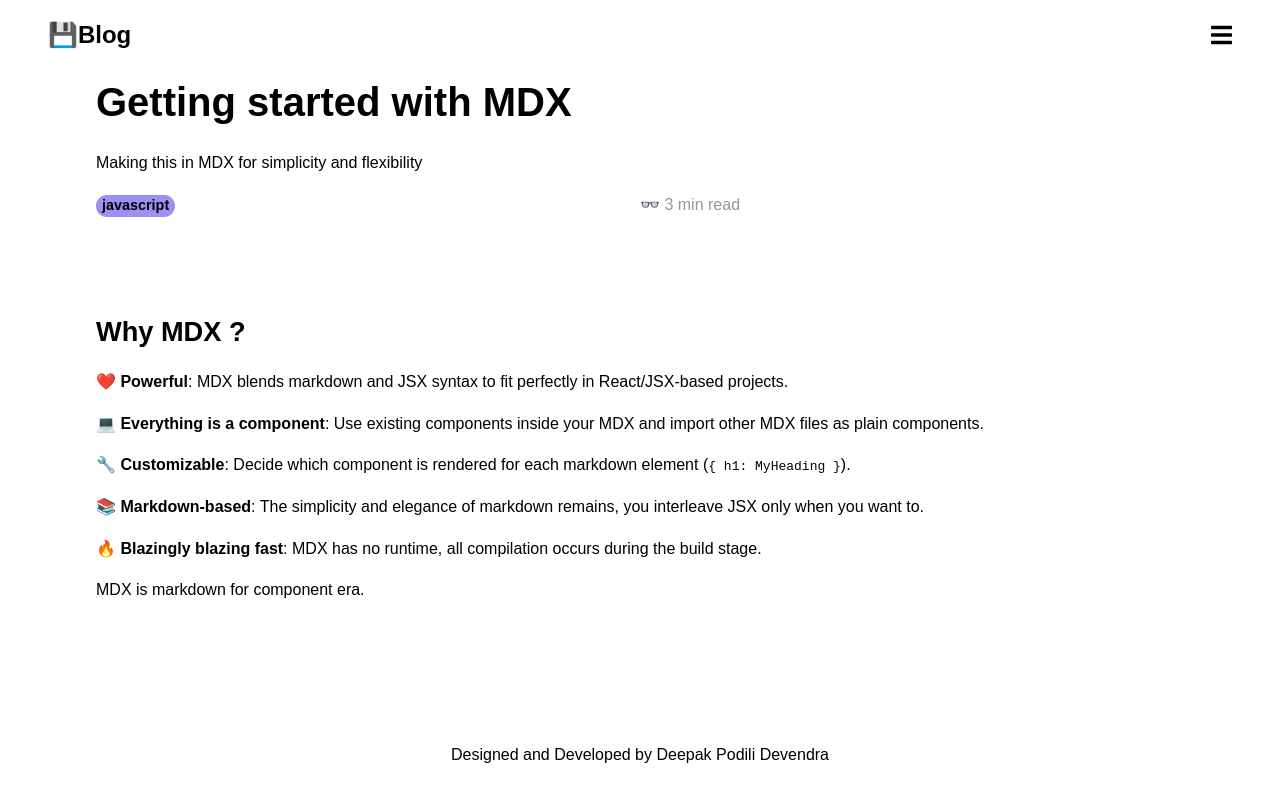
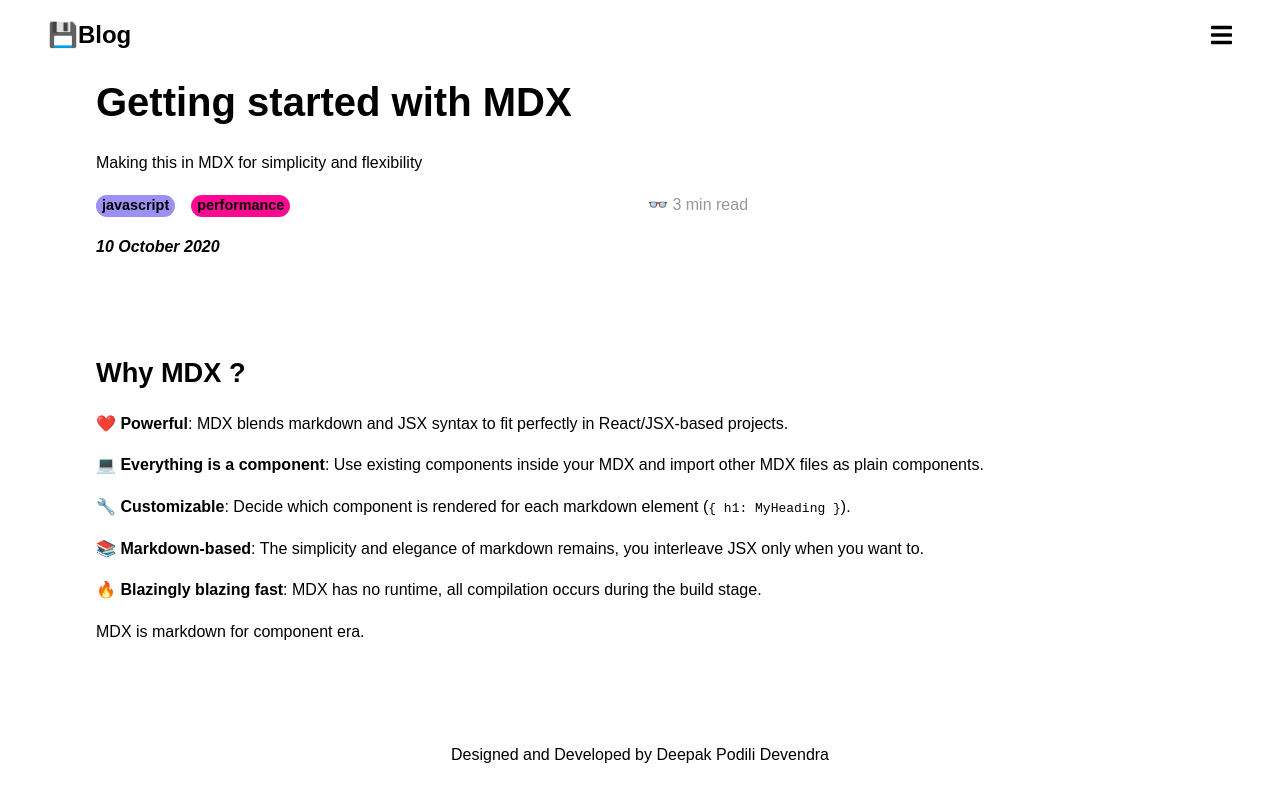
Before and after one commit to odin47/blog-deepak, a Next.js app: page /post/getting-started-with-mdx in a window 1280 px wide. Built offline with nearby package versions, Linux system fonts and the light colour scheme.

Commit message:
Modified ArticleLink component
1.) Added date based on isLink prop
2.) CSS changes to date

```diff
--- a/components/ArticleLink/ArticleLink.js
+++ b/components/ArticleLink/ArticleLink.js
@@ -16,8 +16,20 @@ const ArticleLink = ({ date, excerpt, isLink, readTime, slug, tags, title }) =>
 			}
 			<p className={styles.excerpt}>{excerpt}</p>
 			<div className={styles.metadata}>
-				<div><Tag tagName={tags[0]}/></div>
+				<div>
+					{
+						isLink ?
+							<Tag tagName={tags[0]}/>
+						:
+							tags.map( tag => (
+								<Tag tagName={tag}/>
+							))
+					}
+				</div>
 				<div>👓 {readTime} min read</div>
+				{
+					!isLink && <div className={styles.date}>{date}</div>
+				}
 			</div>
 		</div>
 	);
--- a/components/ArticleLink/ArticleLink.module.scss
+++ b/components/ArticleLink/ArticleLink.module.scss
@@ -11,5 +11,12 @@
 		display: grid;
 		grid-template-columns: 1fr 1fr;
 		color: $metadataColor;
+		gap: 1rem;
+
+		.date {
+			font-style: italic;
+			font-weight: bold;
+			color: $blackColor;
+		}
 	}
 }
--- a/components/Tag/Tag.module.scss
+++ b/components/Tag/Tag.module.scss
@@ -4,4 +4,5 @@
     padding: 2px 6px;
     font-size: 0.9em;
     padding-bottom: 4px;
+    margin: 0 1rem 0 0;
 }
```
